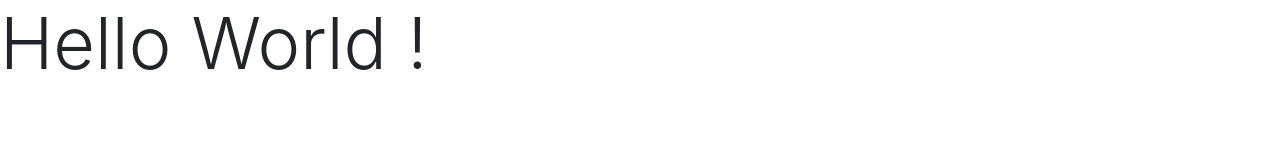
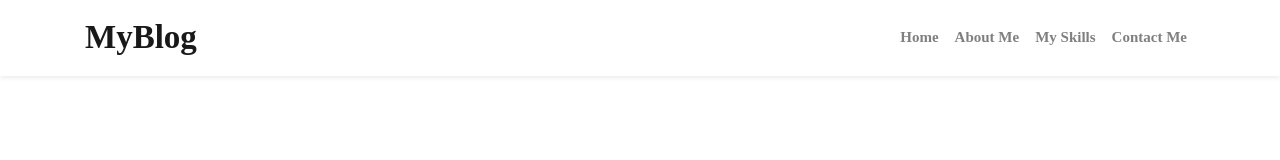
Before and after one commit to hasssan-hasssan/Bootstrap4-5-Turorial-Quick-Start, a plain HTML site: page index.html in a window 1280 px wide. Drawn offline with Linux system fonts and the light colour scheme.

Commit message:
'Session-3'

```diff
--- /dev/null
+++ b/css/style.css
@@ -0,0 +1,18 @@
+* {
+  font-family: 'Yu Gothic';
+}
+
+#logo {
+  font-weight: 600;
+  font-size: 33px;
+}
+
+#top-menu li a {
+  font-size: 15px;
+  border-bottom: 2px solid white;
+}
+
+#top-menu li a:hover {
+  border-color: teal;
+  color: teal;
+}
--- a/index.html
+++ b/index.html
@@ -8,9 +8,48 @@
 
     <!-- Css links -->
     <link rel="stylesheet" href="css/bootstrap.min.css" />
+    <link rel="stylesheet" href="css/style.css" />
   </head>
   <body>
-    <h1 class="display-3">Hello World !</h1>
+    <!-- <nav class="navbar navbar-expand-sm bg-dark navbar-dark">
+      <ul class="navbar-nav">
+        <li class="nav-item">
+          <a href="" class="nav-link">Home</a>
+        </li>
+      </ul>
+    </nav> -->
+
+    <nav class="navbar navbar-expand-sm bg-white navbar-light shadow-sm">
+      <div class="container">
+        <a href="" class="navbar-brand" id="logo">MyBlog</a>
+
+        <button
+          type="button"
+          class="navbar-toggler"
+          data-toggle="collapse"
+          data-target="#My-navbar"
+        >
+          <span class="navbar-toggler-icon"></span>
+        </button>
+
+        <div class="collapse navbar-collapse" id="My-navbar">
+          <ul class="navbar-nav ml-auto" id="top-menu">
+            <li class="nav-item">
+              <a href="" class="nav-link font-weight-bold">Home</a>
+            </li>
+            <li class="nav-item">
+              <a href="" class="nav-link font-weight-bold">About Me</a>
+            </li>
+            <li class="nav-item">
+              <a href="" class="nav-link font-weight-bold">My Skills</a>
+            </li>
+            <li class="nav-item">
+              <a href="" class="nav-link font-weight-bold">Contact Me</a>
+            </li>
+          </ul>
+        </div>
+      </div>
+    </nav>
 
     <!-- Js links -->
     <script src="js/jquery-3.5.1.slim.min.js"></script>
```
